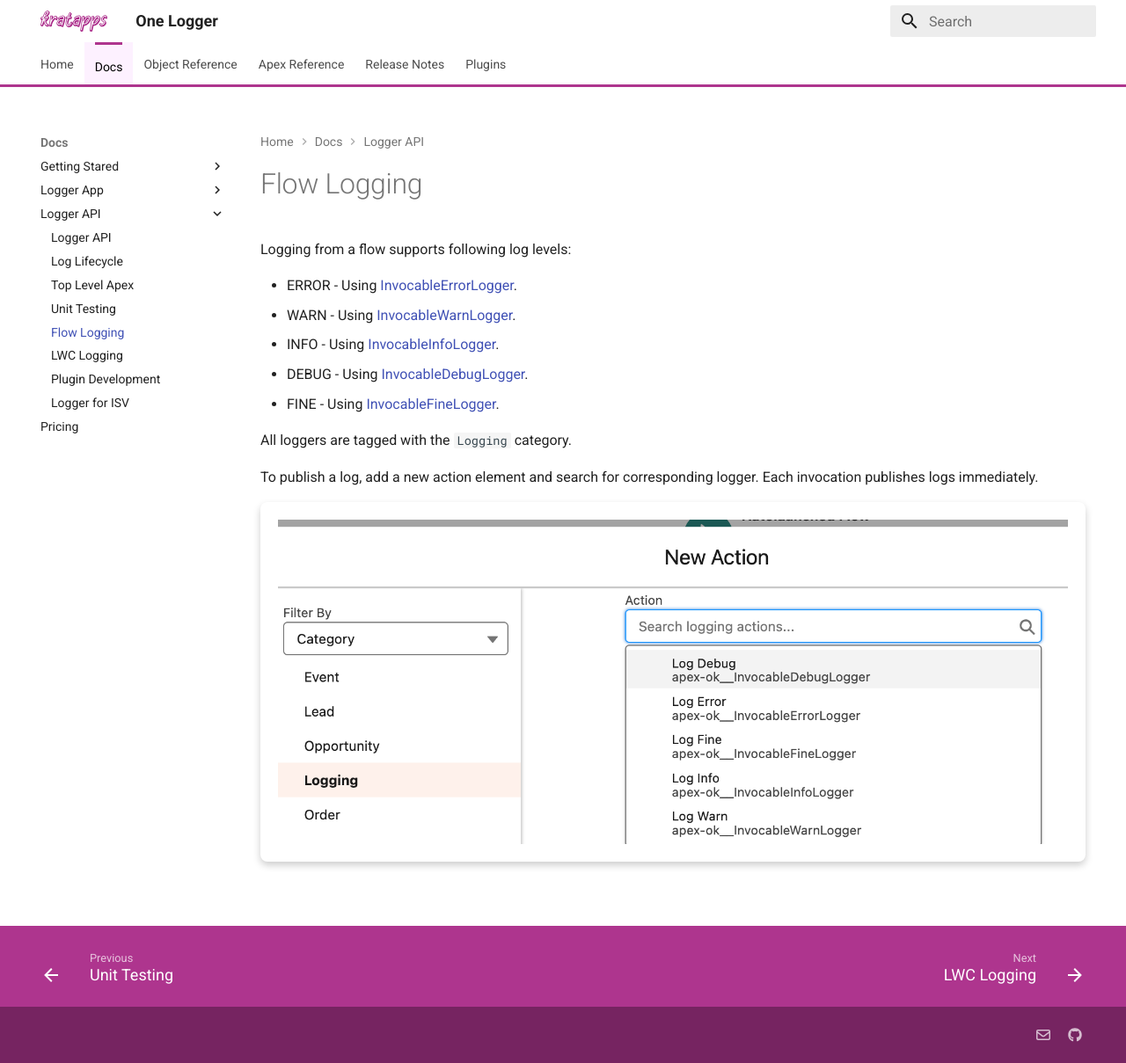
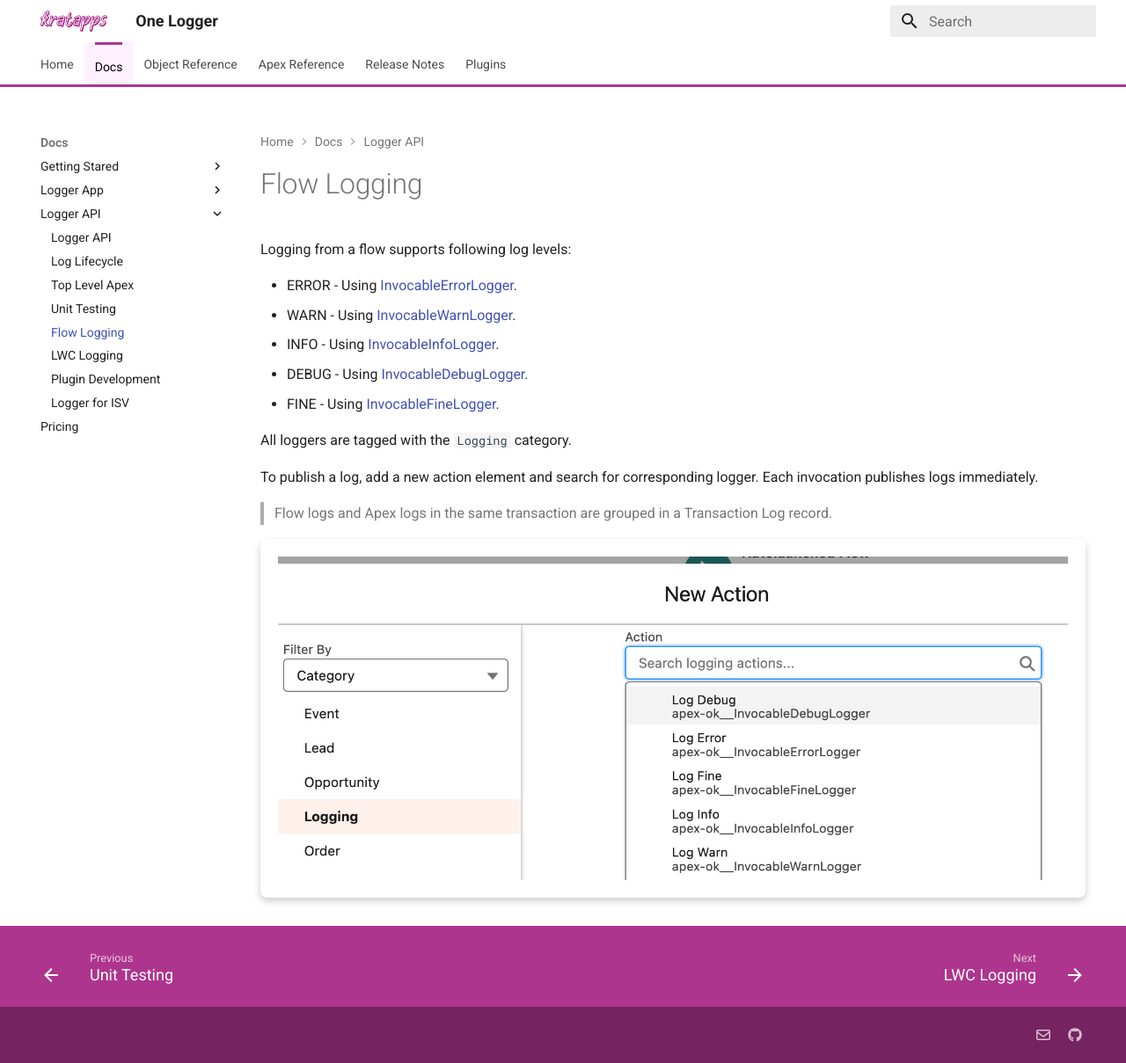
Before and after one commit to kratapps/one-logger-kratapps-com, an MkDocs documentation site: the page built from docs/docs/api/flow-logging.md, in a window 1280 px wide and 1209 px high. Shown: the whole window at 88% size. Built offline with MkDocs 1.6.1 and Material for MkDocs 9.7.7, drawn with Linux system fonts in a browser that asks for light colours.

Commit message:
Update docs.

```diff
--- a/docs/docs/api/flow-logging.md
+++ b/docs/docs/api/flow-logging.md
@@ -2,10 +2,12 @@
 
 Logging from a flow supports following log levels:
 
--   ERROR - Using [InvocableErrorLogger](../../reference/InvocableErrorLogger.md).
+-   ERROR - Using
+    [InvocableErrorLogger](../../reference/InvocableErrorLogger.md).
 -   WARN - Using [InvocableWarnLogger](../../reference/InvocableWarnLogger.md).
 -   INFO - Using [InvocableInfoLogger](../../reference/InvocableInfoLogger.md).
--   DEBUG - Using [InvocableDebugLogger](../../reference/InvocableDebugLogger.md).
+-   DEBUG - Using
+    [InvocableDebugLogger](../../reference/InvocableDebugLogger.md).
 -   FINE - Using [InvocableFineLogger](../../reference/InvocableFineLogger.md).
 
 All loggers are tagged with the `Logging` category.
@@ -13,4 +15,7 @@
 To publish a log, add a new action element and search for corresponding logger.
 Each invocation publishes logs immediately.
 
+> Flow logs and Apex logs in the same transaction are grouped in a Transaction
+> Log record.
+
 ![Flow Logger](../../images/invocable-logger.png "Flow Logger")
```
